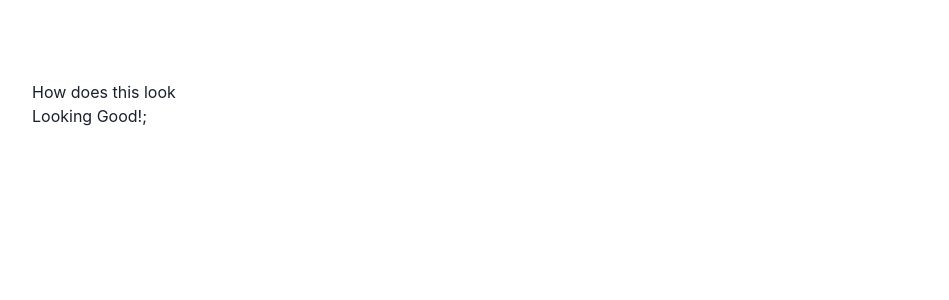
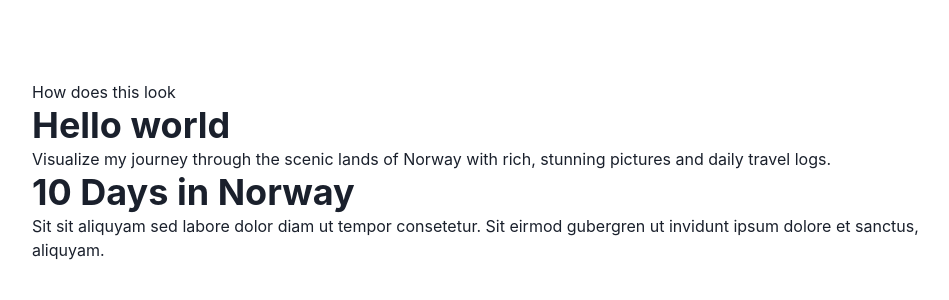
Before and after one commit to olegesan/bazz.pw, a Next.js app: page /blog in a window 1280 px wide. Shown: the top 300 px of the page, without its empty margins (128-1077 px from the left). Built offline with nearby package versions, Linux system fonts and the light colour scheme.

Commit message:
update /blog path to display all blog posts and brief info

```diff
--- a/data/blog/post1.mdx
+++ b/data/blog/post1.mdx
@@ -1,12 +1,7 @@
-import { Text } from "@chakra-ui/react";
-import MDXWrapper from "../../components/mdxWrapper.tsx";
-
 ---
-
-title: 'Hello world'
-publishedAt: '2017-07-15'
-summary: 'Visualize my journey through the scenic lands of Norway with rich, stunning pictures and daily travel logs.'
-
+title: "Hello world"
+published_at: "2017-07-15"
+summary: "Visualize my journey through the scenic lands of Norway with rich, stunning pictures and daily travel logs."
 ---
 
 # Hello, world!
--- a/data/blog/post2.mdx
+++ b/data/blog/post2.mdx
@@ -1,5 +1,16 @@
+---
+title: "10 Days in Norway"
+published_at: "2017-07-15"
+summary: "Sit sit aliquyam sed labore dolor diam ut tempor consetetur. Sit eirmod gubergren ut invidunt ipsum dolore et sanctus, aliquyam."
+image: "/static/images/10-days-in-norway/banner.png"
+---
+
 post #2
 
+<Image
+  src="https://images.unsplash.com/photo-1618911392103-cab935ce0a0b?ixid=MnwxMjA3fDB8MHxzZWFyY2h8MzR8fHNoaWJhJTIwaW51fGVufDB8fDB8fA%3D%3D&ixlib=rb-1.2.1&auto=format&fit=crop&w=900&q=60"
+  alt="blah text"
+/>
 # post 2 and that is it for today
 
 ## helps
--- a/pages/blog/index.tsx
+++ b/pages/blog/index.tsx
@@ -1,10 +1,44 @@
 import React from "react";
 import BlogLayout from "../../components/blogLayout";
-const Blogs = () => {
+import { GetStaticProps } from "next";
+import { getAllBlogPosts } from "../../utils/mdx";
+import Link from "next/link";
+import { Box, Heading, Text, Link as Lnk } from "@chakra-ui/react";
+
+type Props = {
+  posts: {
+    content: string;
+    data: {
+      title: string;
+      slug: string;
+      summary: string;
+      publishedAt: string;
+    };
+  }[];
+};
+const Blogs = ({ posts }: Props) => {
   return (
     <BlogLayout>
-      <>Looking Good!</>;
+      {posts.map((post, idx) => {
+        return (
+          <Box key={idx}>
+            <Link passHref={true} href={`/blog/${post.data.slug}`}>
+              <Lnk>
+                <Heading size="xl">{post.data.title}</Heading>
+              </Lnk>
+            </Link>
+            <Text>{post.data.summary}</Text>
+          </Box>
+        );
+      })}
     </BlogLayout>
   );
 };
+
+export const getStaticProps: GetStaticProps = async (context) => {
+  const posts = getAllBlogPosts();
+  return {
+    props: { posts },
+  };
+};
 export default Blogs;
--- a/utils/mdx.ts
+++ b/utils/mdx.ts
@@ -1,5 +1,6 @@
 import fs from "fs";
 import path from "path";
+import matter from "gray-matter";
 
 export function getFiles(type: string) {
   return fs.readdirSync(path.join(process.cwd(), "data", type), "utf-8");
@@ -11,3 +12,17 @@ export function getFileByslug(type: string, slug: string) {
     "utf-8"
   );
 }
+
+export function getAllBlogPosts() {
+  const slugs = getFiles("blog");
+  const allPosts = slugs.map((slug) => {
+    slug = slug.replace(".mdx", "");
+    const { content, data } = matter(getFileByslug("blog", slug));
+    // console.log(data);
+    return {
+      content,
+      data: { slug, ...data },
+    };
+  });
+  return allPosts;
+}
```
